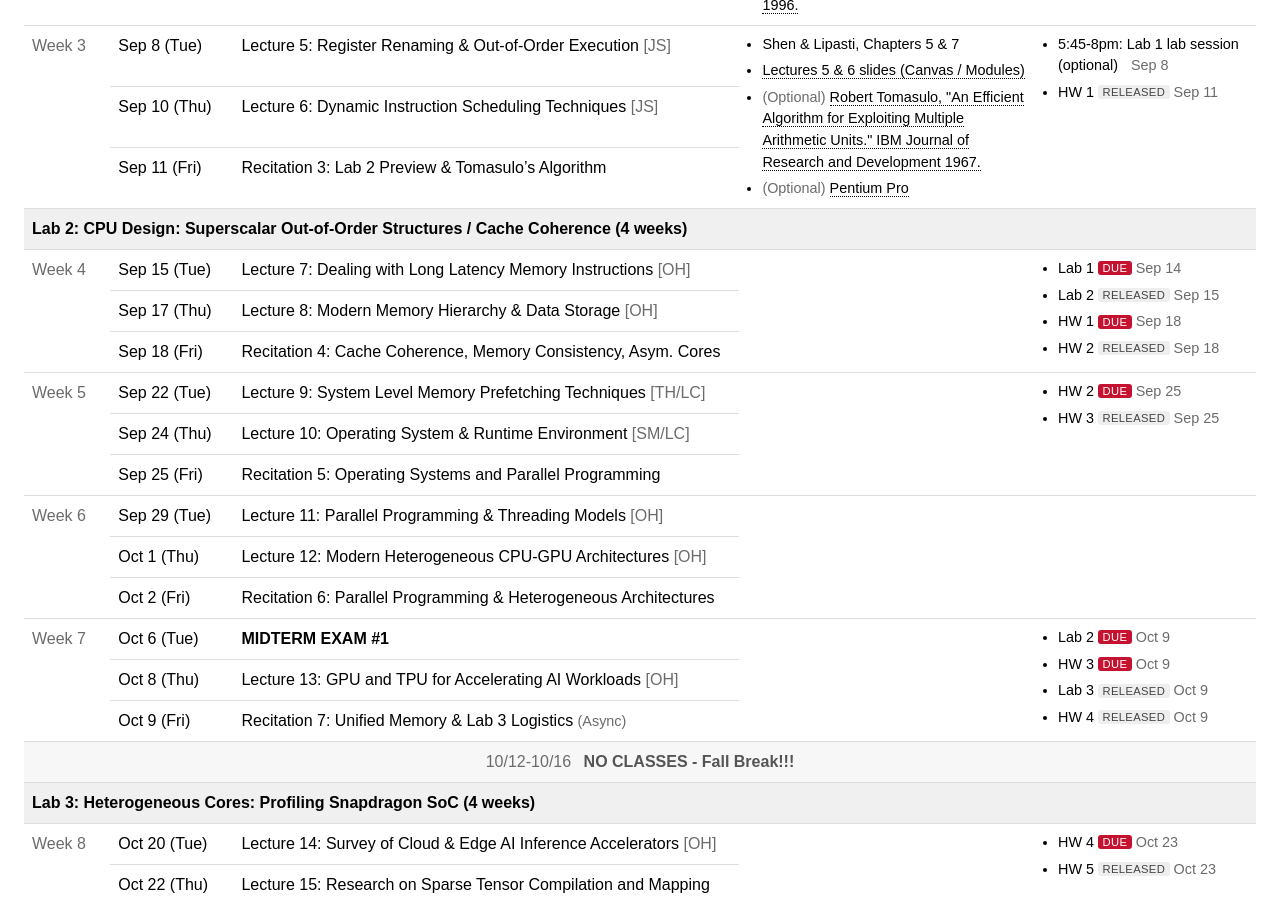
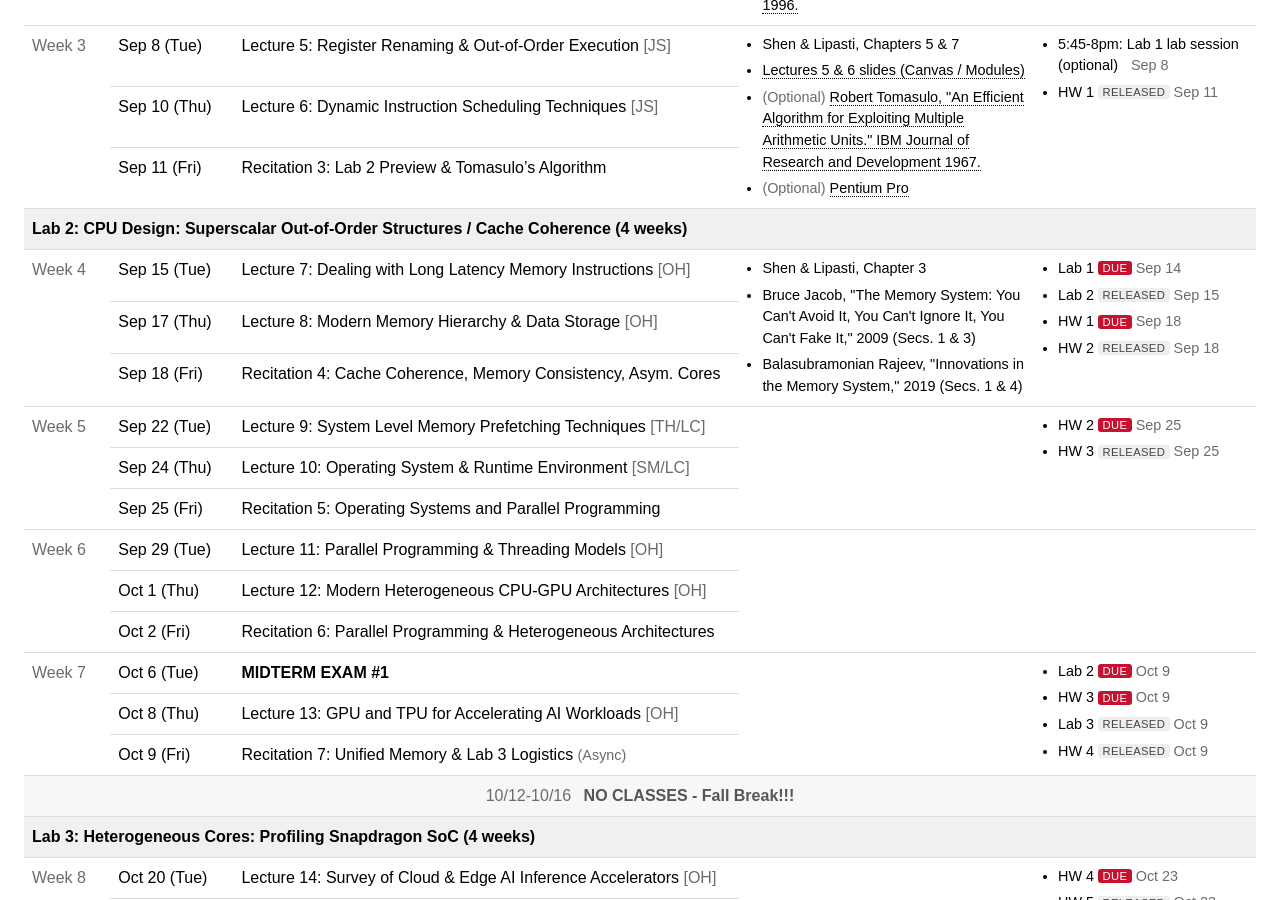
Before and after one commit to cmu-ece18740/cmu-ece18740.github.io, a Jekyll site: the page built from index.html, in a window 1280 px wide and 900 px high, scrolled down 1283 px. Built offline with Jekyll 4.4.1, drawn with Linux system fonts in a browser that asks for light colours.

Commit message:
added wk4 readings

```diff
--- a/_data/schedule.yml
+++ b/_data/schedule.yml
@@ -158,6 +158,10 @@ weeks:
 
   - week: 4
     lab_banner: "Lab 2: CPU Design: Superscalar Out-of-Order Structures / Cache Coherence (4 weeks)"
+    readings:
+      - title: "Shen & Lipasti, Chapter 3"
+      - title: "Bruce Jacob, \"The Memory System: You Can't Avoid It, You Can't Ignore It, You Can't Fake It,\" 2009 (Secs. 1 & 3)"
+      - title: "Balasubramonian Rajeev, \"Innovations in the Memory System,\" 2019 (Secs. 1 & 4)"
     assignments:
       - name: "Lab 1"
         status: due
```
